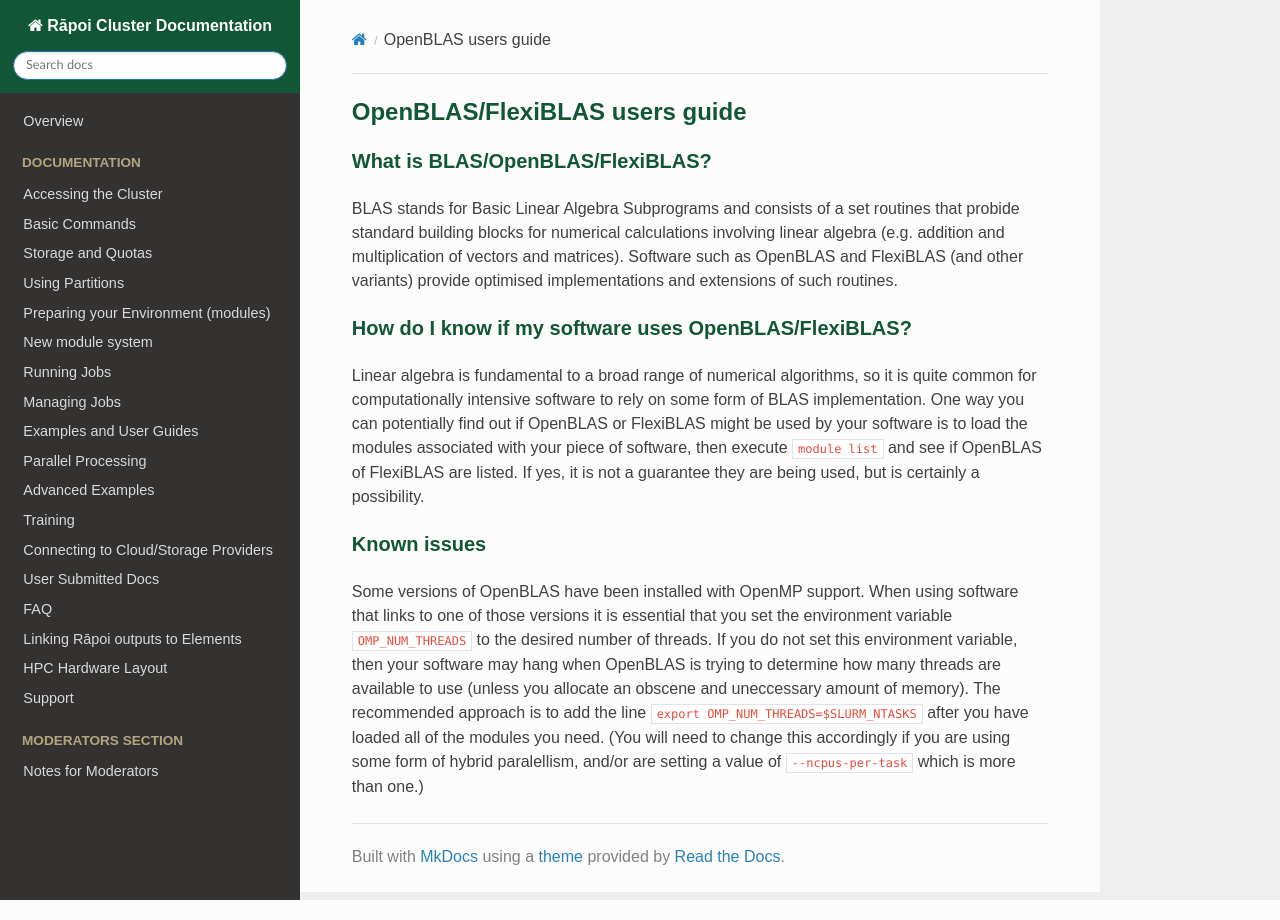
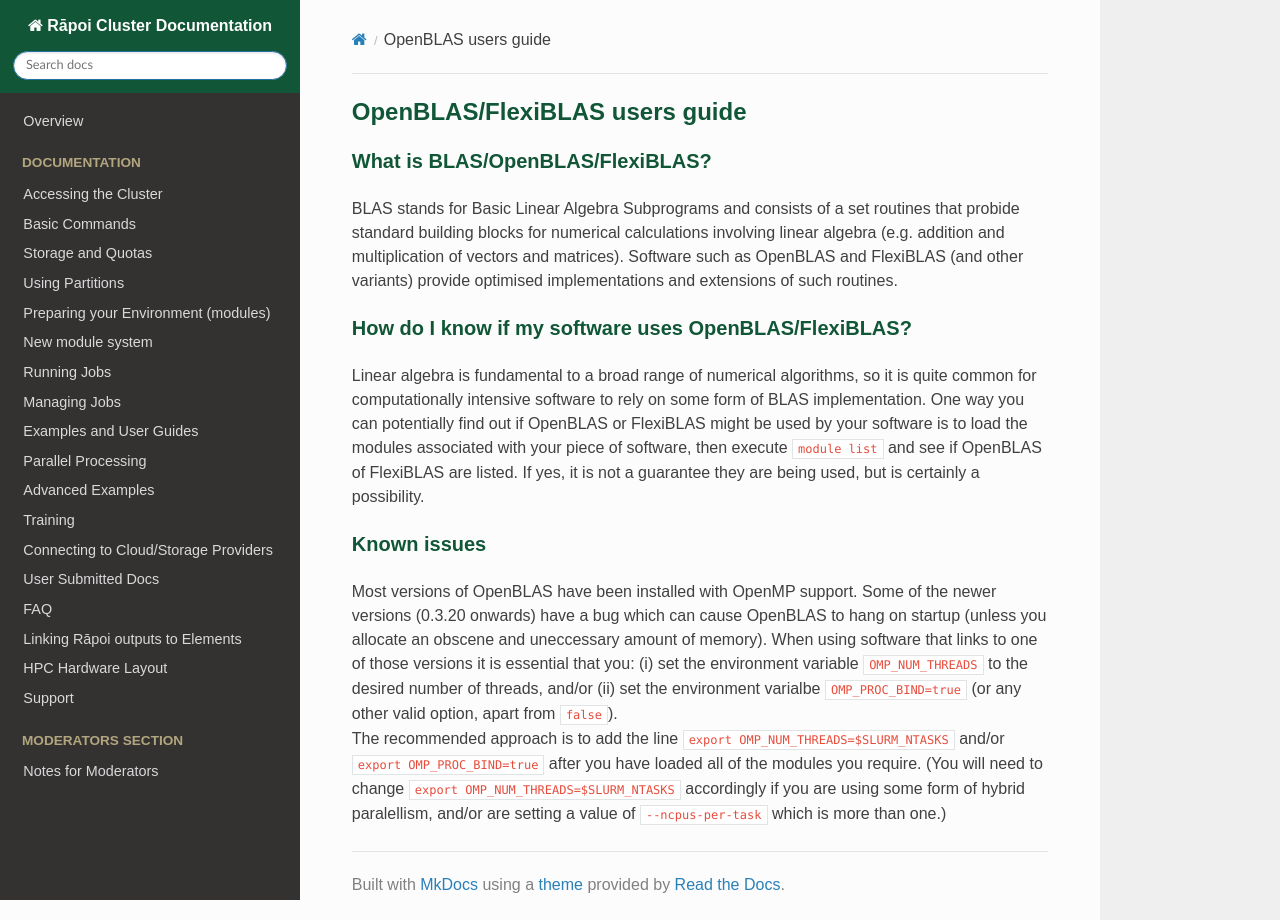
Before and after one commit to vuw-research-computing/raapoi-docs, an MkDocs documentation site: the page built from docs/advanced/OpenBLAS_users_guide.md, in a window 1280 px wide. Built offline with MkDocs 1.6.1, drawn with Linux system fonts in a browser that asks for light colours; nearby versions of some CDN libraries; some web fonts are replaced.

Commit message:
minor update to openblas user guide

```diff
--- a/docs/advanced/OpenBLAS_users_guide.md
+++ b/docs/advanced/OpenBLAS_users_guide.md
@@ -14,8 +14,8 @@ If yes, it is not a guarantee they are being used, but is certainly a possibilit
 
 ### Known issues
 
-Some versions of OpenBLAS have been installed with OpenMP support.
-When using software that links to one of those versions it is essential that you set the environment variable `OMP_NUM_THREADS` to the desired number of threads.
-If you do not set this environment variable, then your software may hang when OpenBLAS is trying to determine how many threads are available to use (unless you allocate an obscene and uneccessary amount of memory).
-The recommended approach is to add the line `export OMP_NUM_THREADS=$SLURM_NTASKS` after you have loaded all of the modules you need.
-(You will need to change this accordingly if you are using some form of hybrid paralellism, and/or are setting a value of `--ncpus-per-task` which is more than one.)
+Most versions of OpenBLAS have been installed with OpenMP support.
+Some of the newer versions (0.3.20 onwards) have a bug which can cause OpenBLAS to hang on startup (unless you allocate an obscene and uneccessary amount of memory).
+When using software that links to one of those versions it is essential that you: (i) set the environment variable `OMP_NUM_THREADS` to the desired number of threads, and/or (ii) set the environment varialbe `OMP_PROC_BIND=true` (or any other valid option, apart from `false`).
+The recommended approach is to add the line `export OMP_NUM_THREADS=$SLURM_NTASKS` and/or `export OMP_PROC_BIND=true` after you have loaded all of the modules you require.
+(You will need to change `export OMP_NUM_THREADS=$SLURM_NTASKS` accordingly if you are using some form of hybrid paralellism, and/or are setting a value of `--ncpus-per-task` which is more than one.)
```
